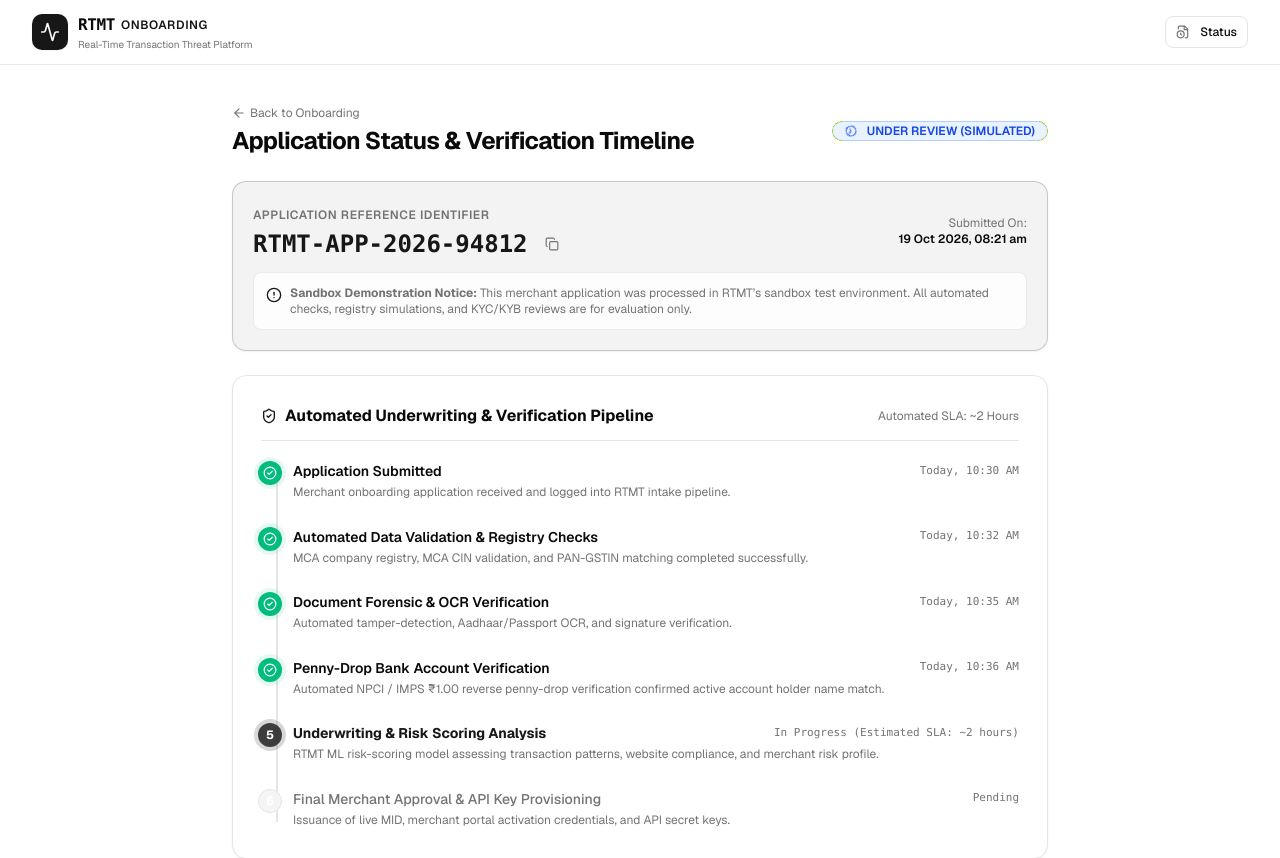
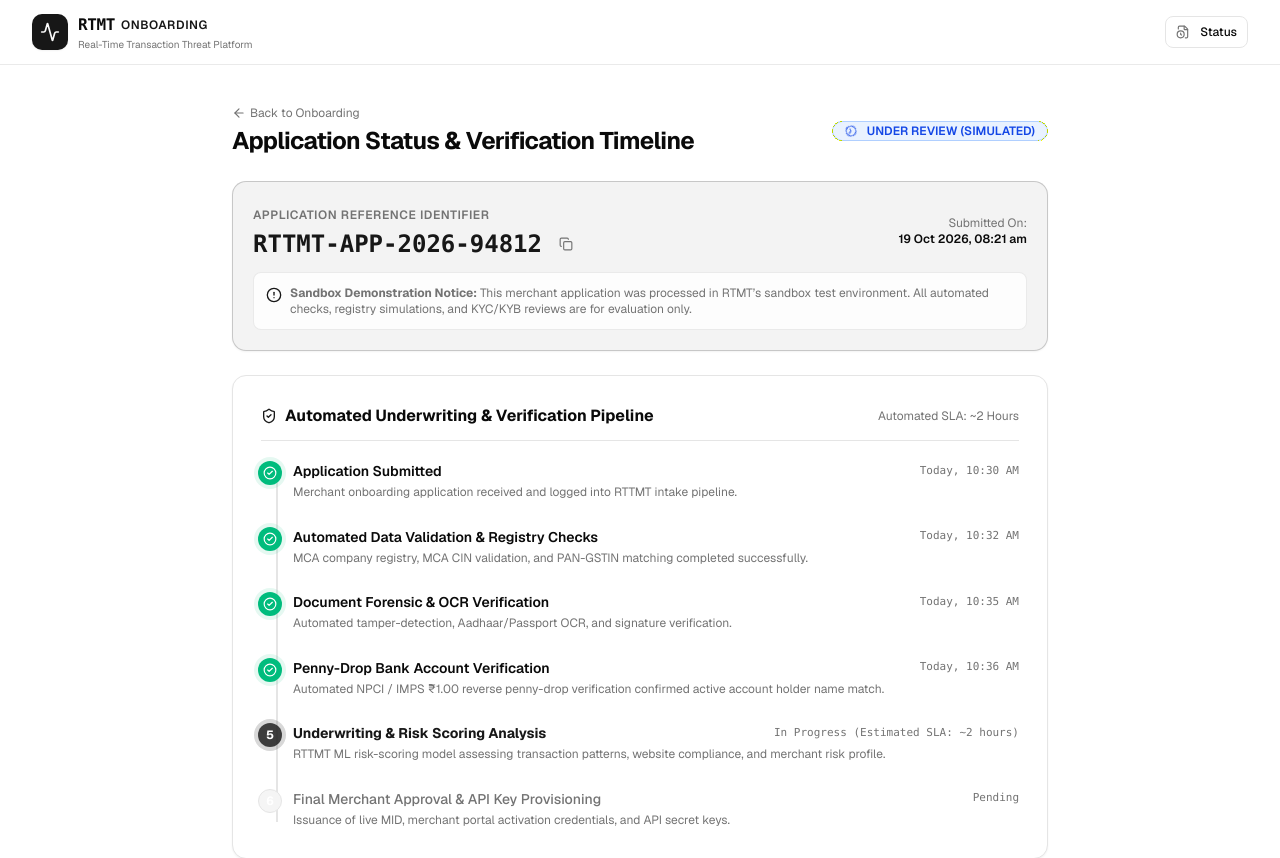
Before and after one commit to 0xkid-root/rttmt_onbording, a Next.js app: page /onboarding/status in a window 1280 px wide. Shown: the top 858 px of the page. Built offline with nearby package versions, Linux system fonts and the light colour scheme.

Commit message:
refactor(mocks): update demo reference ID and timeline event descriptions to RTTMT

```diff
--- a/src/features/onboarding/mocks/mockApplication.ts
+++ b/src/features/onboarding/mocks/mockApplication.ts
@@ -2,7 +2,7 @@ import { ApplicationSubmissionRecord } from "../types";
 import { SAMPLE_DEMO_FORM_DATA } from "./initialData";
 
 export const SAMPLE_SUBMITTED_APPLICATION: ApplicationSubmissionRecord = {
-  referenceId: "RTMT-APP-2026-94812",
+  referenceId: "RTTMT-APP-2026-94812",
   applicationStatus: "UNDER_REVIEW",
   submittedAt: new Date().toISOString(),
   merchantName: "Aura Pay",
@@ -14,7 +14,7 @@ export const SAMPLE_SUBMITTED_APPLICATION: ApplicationSubmissionRecord = {
   timeline: [
     {
       event: "Application Submitted",
-      description: "Merchant onboarding application received and logged into RTMT intake pipeline.",
+      description: "Merchant onboarding application received and logged into RTTMT intake pipeline.",
       timestamp: "Today, 10:30 AM",
       status: "COMPLETED",
     },
@@ -38,7 +38,7 @@ export const SAMPLE_SUBMITTED_APPLICATION: ApplicationSubmissionRecord = {
     },
     {
       event: "Underwriting & Risk Scoring Analysis",
-      description: "RTMT ML risk-scoring model assessing transaction patterns, website compliance, and merchant risk profile.",
+      description: "RTTMT ML risk-scoring model assessing transaction patterns, website compliance, and merchant risk profile.",
       timestamp: "In Progress (Estimated SLA: ~2 hours)",
       status: "CURRENT",
     },
```
